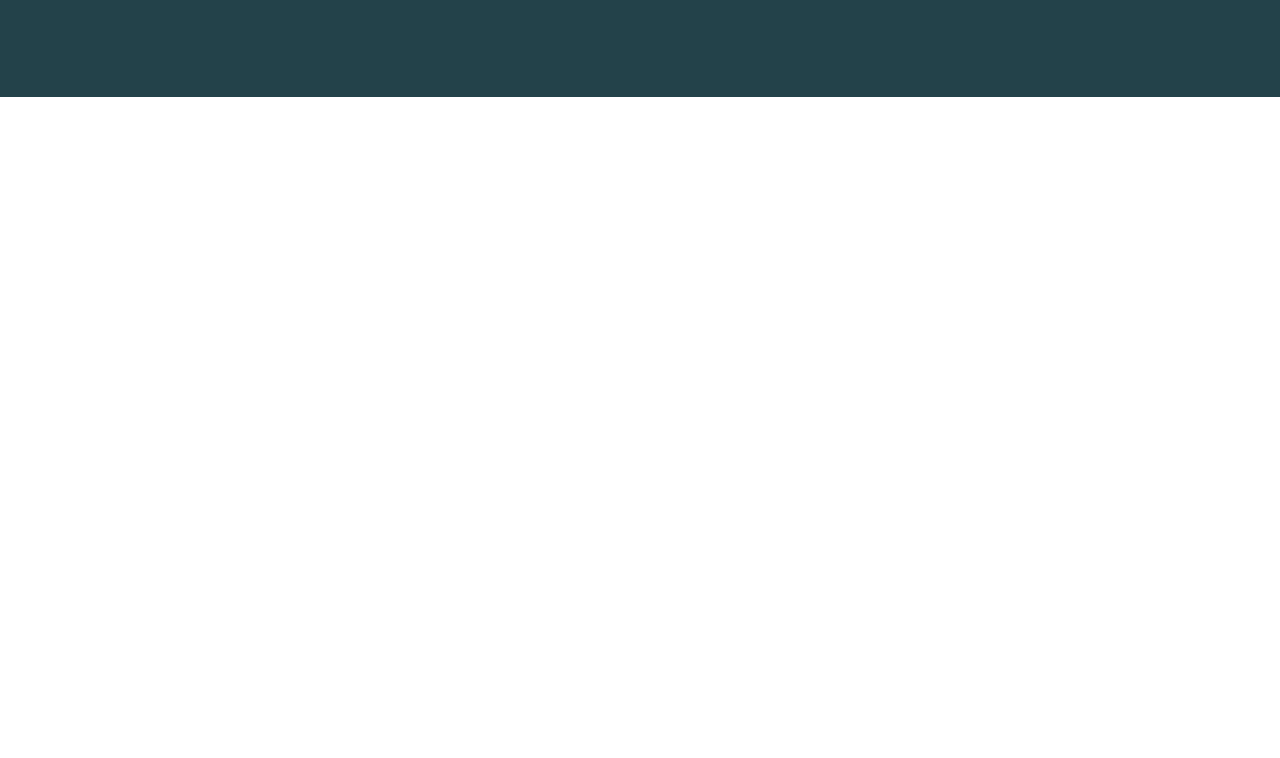
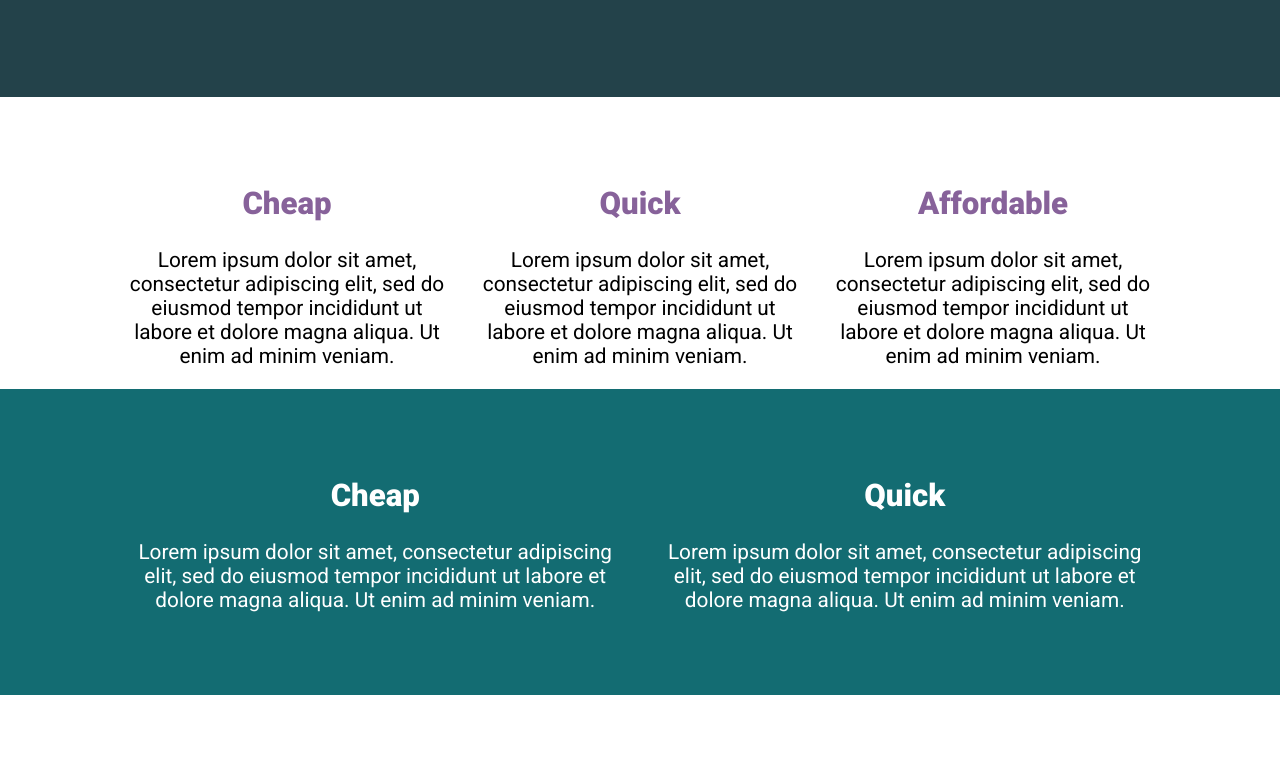
Before and after one commit to saysonjerald/css-responsive-challenge, a plain HTML site: page solution/index.html in a window 1280 px wide. Shown: the part 471-1229 px from the top of the page. Before the commit the page ends 800 px from the top, so only its background shows below. Drawn offline with Linux system fonts and the light colour scheme.

Commit message:
Added: Solution

```diff
--- a/solution/index.html
+++ b/solution/index.html
@@ -1,21 +1,76 @@
 <!DOCTYPE html>
 <html lang="en">
   <head>
-    <meta charset="UTF-8">
-    <meta name="viewport" content="width=device-width, initial-scale=1.0">
-    <title>Document</title>
-    <link href="https://fonts.googleapis.com/css2?family=Roboto:wght@400;900&display=swap" rel="stylesheet">
-    <link rel="stylesheet" href="style.css">
+    <meta charset="UTF-8" />
+    <meta name="viewport" content="width=device-width, initial-scale=1.0" />
+    <title>flexbox-challenge</title>
+    <link
+      href="https://fonts.googleapis.com/css2?family=Roboto:wght@400;900&display=swap"
+      rel="stylesheet"
+    />
+    <link rel="stylesheet" href="style.css" />
   </head>
   <body>
     <div class="hero">
       <div class="container">
         <div class="hero__text">
           <h1>Responsive layouts don’t have to be a struggle</h1>
-                <p>Lorem ipsum dolor sit amet, consectetur adipiscing elit, sed do eiusmod tempor incididunt ut labore et dolore magna aliqua. Ut enim ad minim veniam.</p>
+          <p>
+            Lorem ipsum dolor sit amet, consectetur adipiscing elit, sed do
+            eiusmod tempor incididunt ut labore et dolore magna aliqua. Ut enim
+            ad minim veniam.
+          </p>
           <a href="#" class="btn">I want to learn</a>
         </div>
       </div>
     </div>
+    <section class="first-section">
+      <div class="container row">
+          <div class="col">
+            <h2 class="first-heading">Cheap</h2>
+            <p>
+              Lorem ipsum dolor sit amet, consectetur adipiscing elit, sed do
+              eiusmod tempor incididunt ut labore et dolore magna aliqua. Ut
+              enim ad minim veniam.
+            </p>
+          </div>
+          <div class="col">
+            <h2 class="first-heading">Quick</h2>
+            <p>
+              Lorem ipsum dolor sit amet, consectetur adipiscing elit, sed do
+              eiusmod tempor incididunt ut labore et dolore magna aliqua. Ut
+              enim ad minim veniam.
+            </p>
+          </div>
+          <div class="col">
+            <h2 class="first-heading">Affordable</h2>
+            <p>
+              Lorem ipsum dolor sit amet, consectetur adipiscing elit, sed do
+              eiusmod tempor incididunt ut labore et dolore magna aliqua. Ut
+              enim ad minim veniam.
+            </p>
+          </div>
+      </div>
+    <section>
+    <section class="second-section">
+      <div class="container row">
+          <div class="col">
+            <h2>Cheap</h2>
+            <p>
+              Lorem ipsum dolor sit amet, consectetur adipiscing elit, sed do
+              eiusmod tempor incididunt ut labore et dolore magna aliqua. Ut
+              enim ad minim veniam.
+            </p>
+          </div>
+          <div class="col">
+            <h2>Quick</h2>
+            <p>
+              Lorem ipsum dolor sit amet, consectetur adipiscing elit, sed do
+              eiusmod tempor incididunt ut labore et dolore magna aliqua. Ut
+              enim ad minim veniam.
+            </p>
+          </div>
+        </div>
+    </section>
   </body>
 </html>
--- a/solution/style.css
+++ b/solution/style.css
@@ -1,10 +1,29 @@
-*, *::before, *::after {
+/*
+////// For this challenge ///////
+- You will have to modify the HTML
+- You can add new classes in the HTML
+  if you need to
+// Requirements
+1. The headings in the first row must be
+   a different color
+2. The two .col at the bottom must go next
+   to one another
+3. The section at the bottom should have
+   a dark background color and a different
+   color of text
+4. I've removed the "gap" that I created,
+   so you'll have to add it back in
+   */
+
+*,
+*::before,
+*::after {
   box-sizing: border-box;
 }
 
 body {
   margin: 0;
-    font-family: 'Roboto', sans-serif;
+  font-family: "Roboto", sans-serif;
   font-size: 1.3rem;
 }
 
@@ -12,16 +31,15 @@ h1 {
   font-size: 3rem;
 }
 
-.container {
-    width: 80%;
-    max-width: 1100px;
-    margin: 0 auto;
+h2,
+p {
+  text-align: center;
 }
 
 .hero {
   padding: 100px 0;
-    background-color: #23424A;
-    color: #FFF;
+  background-color: #23424a;
+  color: #fff;
 }
 
 .hero__text {
@@ -32,18 +50,55 @@ h1 {
   margin-bottom: 3em;
 }
 
+.container {
+  width: 80%;
+  max-width: 1100px;
+  margin: 0 auto;
+}
+
+.row {
+  /* display: flex => flex container */
+  display: flex;
+
+  /* can't use yet */
+  /* gap: 100px; */
+}
+
+.col {
+  /* these are now flex items */
+  width: 100%;
+}
+
+.col + .col {
+  margin-left: 35px;
+}
+
+.first-section {
+  padding: 3em 0;
+}
+
+.first-heading {
+  color: #87629a;
+}
+
+.second-section {
+  padding: 3em 0;
+  background-color: #136c72;
+  color: #fff;
+}
+
 .btn {
   display: inline-block;
   text-decoration: none;
   text-transform: uppercase;
-    color: #23424A;
+  color: #23424a;
   font-weight: 900;
-    background-color: #38CFD9;
-    padding: .75em 2em;
+  background-color: #38cfd9;
+  padding: 0.75em 2em;
   border-radius: 100px;
 }
 
 .btn:hover,
 .btn:focus {
-    opacity: .75;
+  opacity: 0.75;
 }
```
Lines whose indentation alone changed are shown as unchanged.
